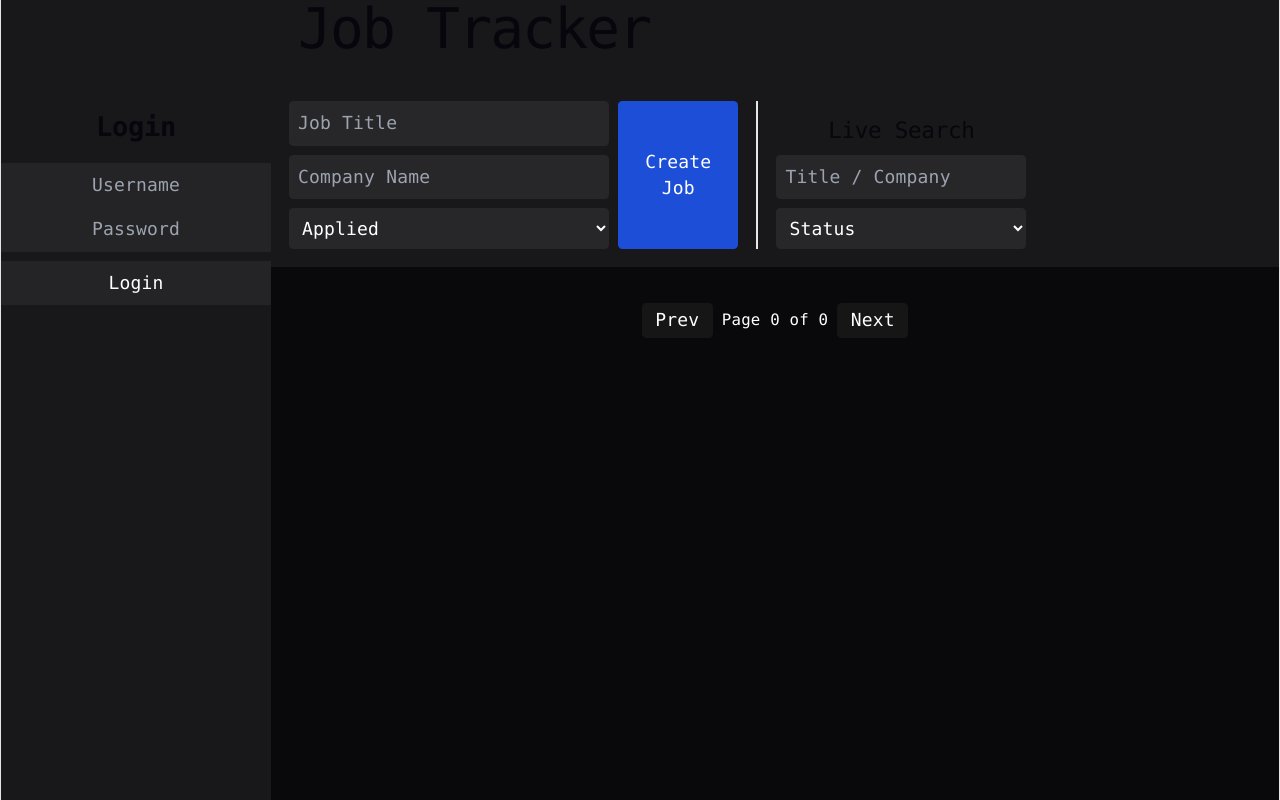
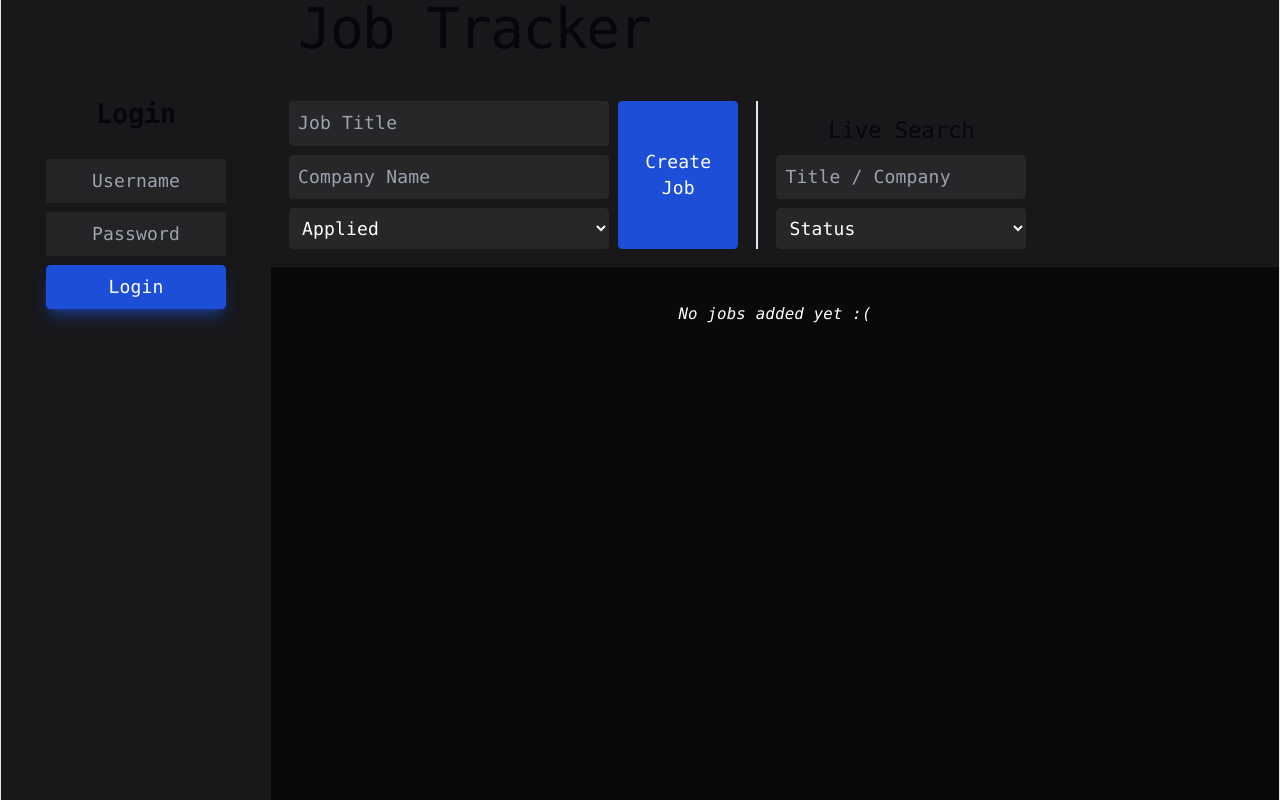
Before and after one commit to Chicho221/Job_Tracker, a React (Vite) app in the folder job-tracker-frontend/: page / in a window 1280 px wide. Built offline with nearby package versions, Linux system fonts and the light colour scheme.

Commit message:
UI Tweaks again..

```diff
--- a/job-tracker-frontend/src/components/Pagination.jsx
+++ b/job-tracker-frontend/src/components/Pagination.jsx
@@ -3,9 +3,9 @@ function Pagination({ token, page, total, limit, setPage }) {
     if(!token) {
         return(
         <div className="flex justify-center items-center mt-4 mb-2">
-          <button className="bg-blue-700 px-3 py-1 rounded disabled:bg-white/5" disabled>Prev</button>
-          <span className="hover:cursor-default text-sm mx-2">Page 0 of 0</span>
-          <button className="bg-blue-700 px-3 py-1 rounded disabled:bg-white/5" disabled>Next</button>
+
+          <span className="hover:cursor-default text-sm mx-2 italic">No jobs added yet :(</span>
+
         </div>
         )
     }
--- a/job-tracker-frontend/src/components/Sidebar.jsx
+++ b/job-tracker-frontend/src/components/Sidebar.jsx
@@ -17,14 +17,15 @@ function SideBar({password, login, setPassword, token, username, setToken, setUs
     if(!token){
         return(
             <div className="w-1/6 h-screen min-w-60 pt-6 bg-zinc-900 flex flex-col">
-                <div className="w-full min-h-[20rem] flex flex-col justify-center">
-                <h2 className="text-2xl font-bold mb-4 font-mono">Login</h2>
+                <div className="max-w-40 min-h-[20rem] mx-auto rounded-full object-fill flex flex-col justify-center gap-2">
+                    <h2 className="text-2xl font-bold mb-4 font-mono">Login</h2>
 
-                <input className="bg-white/5 p-2 w-full text-center focus:bg-white/10 focus:outline-none" placeholder="Username" value={username} onChange={(e) => setUsername(e.target.value)} />
-                <input className="bg-white/5 p-2 w-full text-center focus:bg-white/10 focus:outline-none" placeholder="Password" value={password} onChange={(e) => setPassword(e.target.value)} />
+                    <input className="bg-white/5 p-2 w-full text-center focus:bg-white/10 focus:outline-none" placeholder="Username" value={username} onChange={(e) => setUsername(e.target.value)} />
+                    <input className="bg-white/5 p-2 w-full text-center focus:bg-white/10 focus:outline-none" placeholder="Password" value={password} onChange={(e) => setPassword(e.target.value)} />
 
-                <button className="bg-white/5 p-2 mt-2 w-full hover:bg-white/5" onClick={() => {login(),
-                                                                                                    setPassword("")}}>Login</button>
+                    <button className="transition duration-300 ease-in-out p-2 rounded w-full mb-2 shadow-lg shadow-blue-700/50 bg-blue-700
+                    hover:bg-white hover:text-blue-700" onClick={() => {login(),
+                                                                                                        setPassword("")}}>Login</button>
                 </div>
             </div>
 
```
